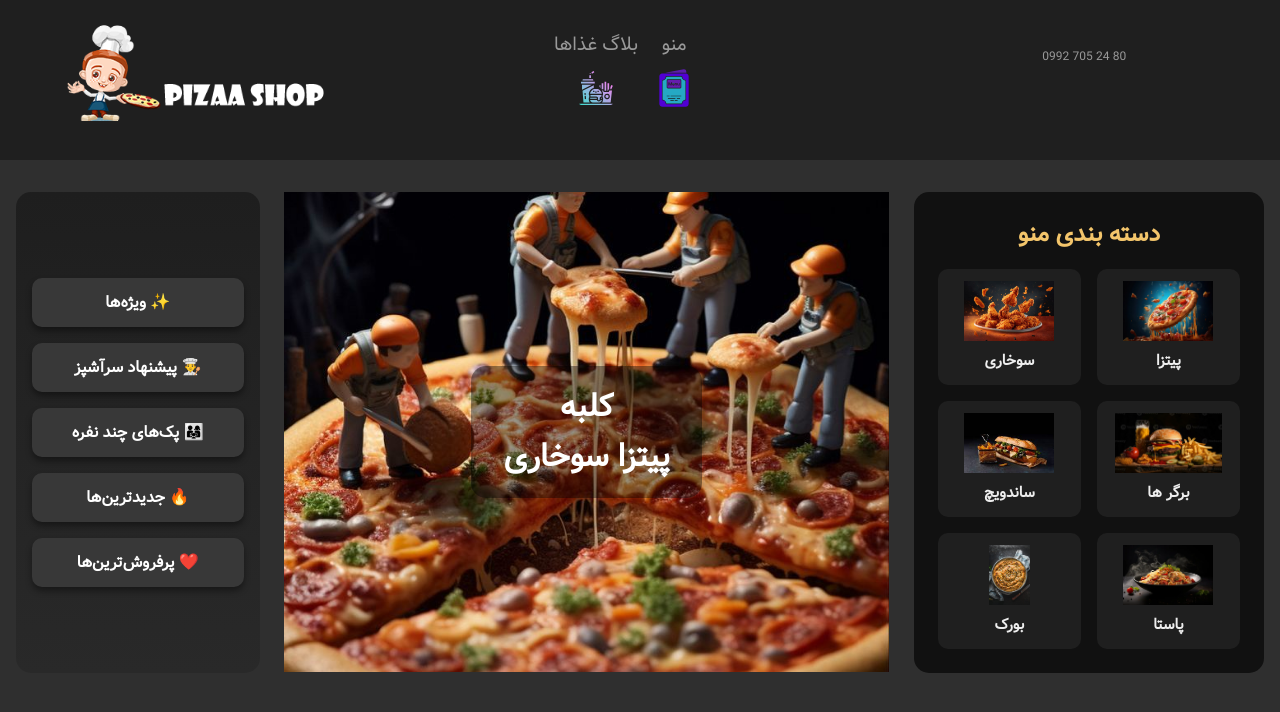
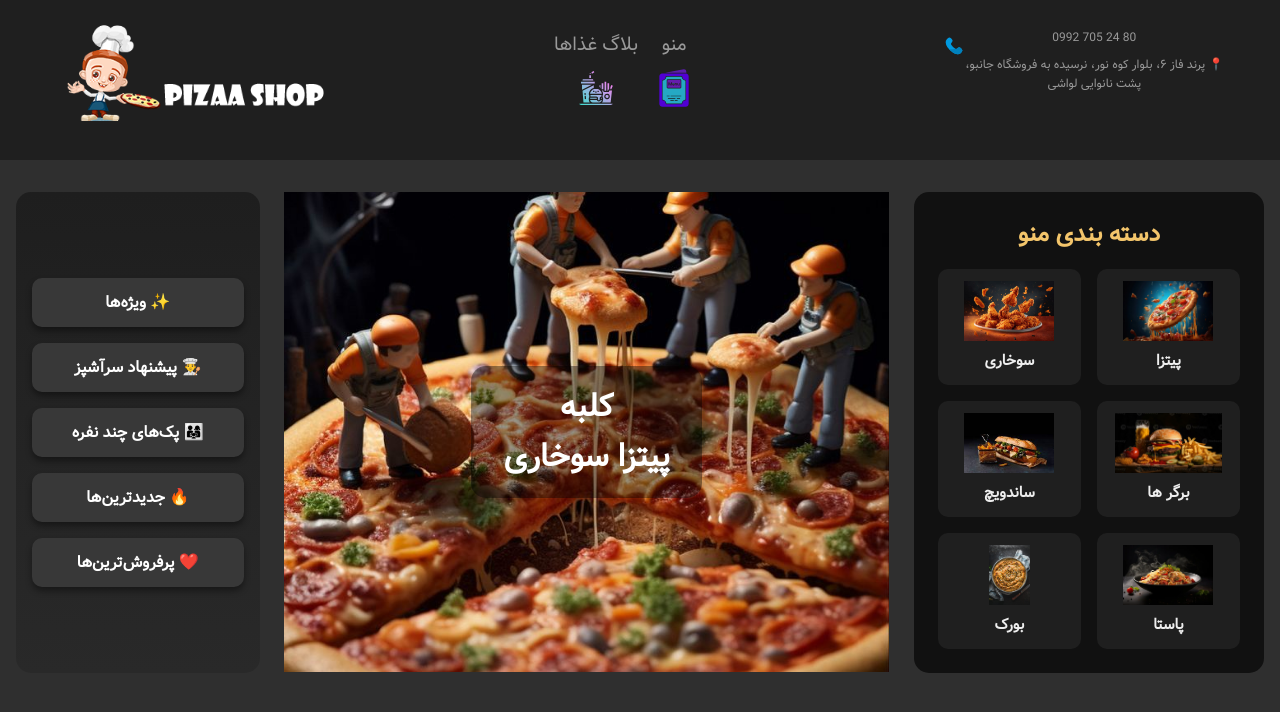
Before and after one commit to Nm0019/Pizza, a plain HTML site: page index.html in a window 1280 px wide. Drawn offline with Linux system fonts and the light colour scheme; files whose address does not match are found by name.

Commit message:
Update index.html

```diff
--- a/index.html
+++ b/index.html
@@ -15,7 +15,9 @@
 
                      <ul>
                         <li><a href="tel:09927058024">80 24  705 0992</a></li>
-                        <li><a  href="https://www.google.com/maps?q=پرند+فاز+6+بلوار+کوه+نور" target="_blank> پرند فاز6، بلوار کوه نور، نرسیده به فروشگاه جانبو، پشت نانوایی لواشی</a></li>
+                        <li><a href="https://www.google.com/maps?q=پرند+فاز+6+بلوار+کوه+نور" target="_blank">
+                          📍 پرند فاز ۶، بلوار کوه نور، نرسیده به فروشگاه جانبو، پشت نانوایی لواشی
+                        </a</li>
 
                     </ul>
                     <img src="./images/2345583961644374637.svg" alt="">
```
